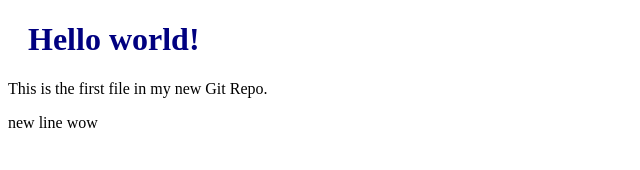
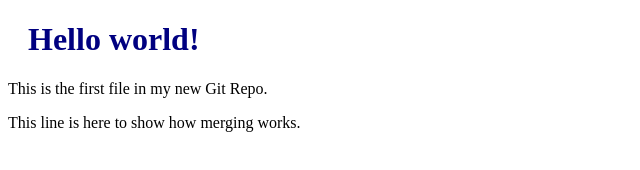
Before and after one commit to xDeu/xDeu.github.io, a plain HTML site: page index.html in a window 1280 px wide. Shown: the whole page, without its empty margins (0-640 px from the left). Drawn offline with Linux system fonts and the light colour scheme.

Commit message:
updated index.html with emergency fix

```diff
--- a/index.html
+++ b/index.html
@@ -8,7 +8,7 @@
 
 <h1>Hello world!</h1>
 <p>This is the first file in my new Git Repo.</p>
-<p>new line wow</p>
+<p>This line is here to show how merging works.</p>
 
 </body>
 </html>
```
